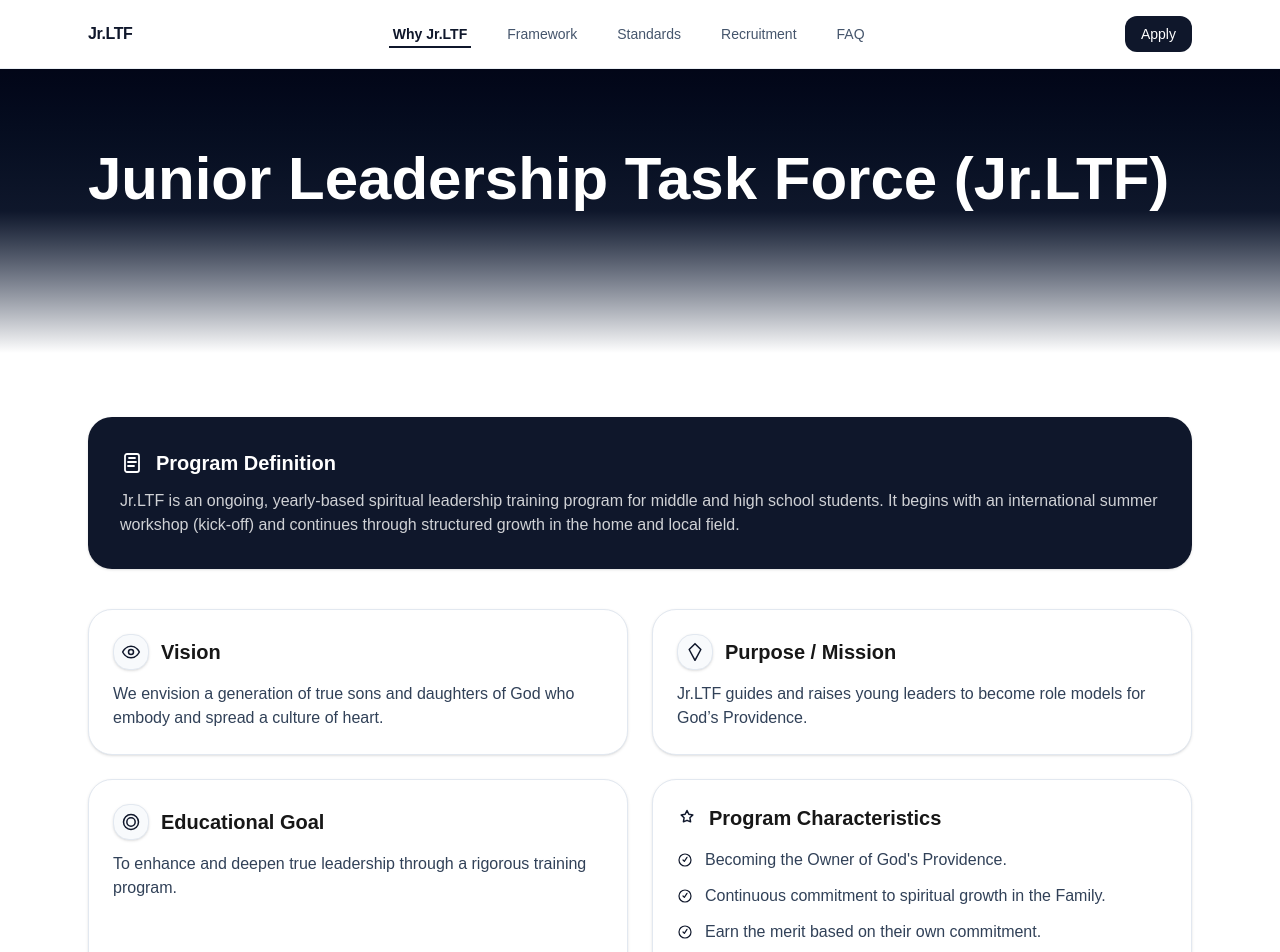
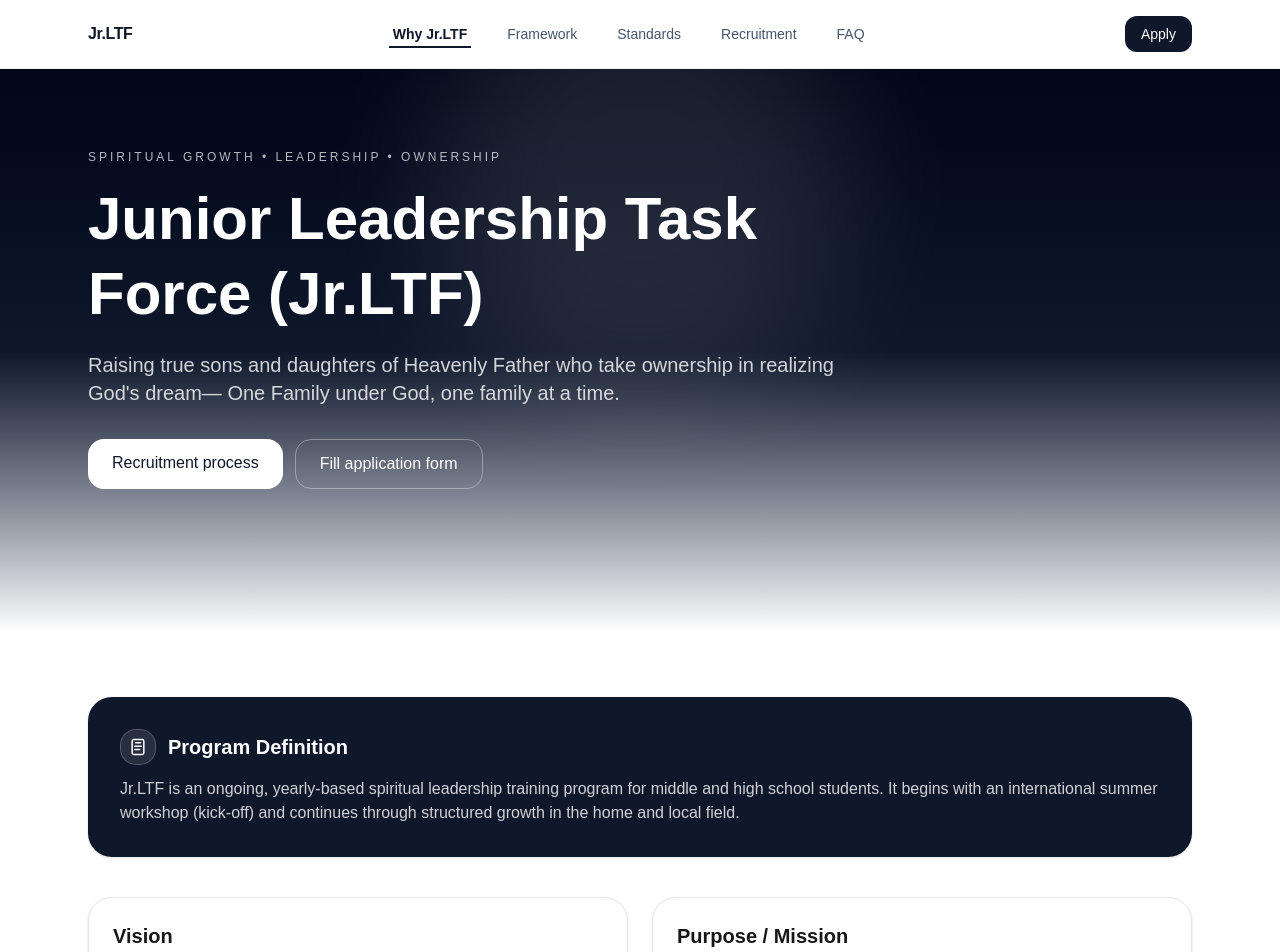
Before and after one commit to nyamkadorj/jrltf-site, a Next.js app: page / in a window 1280 px wide. Shown: the top 952 px of the page. Built offline with nearby package versions, Linux system fonts and the light colour scheme.

Commit message:
“Update”

```diff
--- a/src/app/page.tsx
+++ b/src/app/page.tsx
@@ -42,35 +42,6 @@ function IconCharacteristics(props: React.SVGProps<SVGSVGElement>) {
   );
 }
 
-function IconVision(props: React.SVGProps<SVGSVGElement>) {
-  return (
-    <svg viewBox="0 0 24 24" fill="none" stroke="currentColor"
-      strokeWidth={1.8} strokeLinecap="round" strokeLinejoin="round" {...props}>
-      <path d="M2 12s3.5-7 10-7 10 7 10 7-3.5 7-10 7S2 12 2 12z" />
-      <circle cx="12" cy="12" r="3" />
-    </svg>
-  );
-}
-
-function IconMission(props: React.SVGProps<SVGSVGElement>) {
-  return (
-    <svg viewBox="0 0 24 24" fill="none" stroke="currentColor"
-      strokeWidth={1.8} strokeLinecap="round" strokeLinejoin="round" {...props}>
-      <path d="M12 2l7 7-7 13L5 9l7-7z" />
-    </svg>
-  );
-}
-
-function IconGoal(props: React.SVGProps<SVGSVGElement>) {
-  return (
-    <svg viewBox="0 0 24 24" fill="none" stroke="currentColor"
-      strokeWidth={1.8} strokeLinecap="round" strokeLinejoin="round" {...props}>
-      <circle cx="12" cy="12" r="9" />
-      <circle cx="12" cy="12" r="5" />
-    </svg>
-  );
-}
-
 function IconBullet(props: React.SVGProps<SVGSVGElement>) {
   return (
     <svg viewBox="0 0 24 24" fill="none" stroke="currentColor"
@@ -81,27 +52,77 @@ function IconBullet(props: React.SVGProps<SVGSVGElement>) {
   );
 }
 
+/* ---------------- Page ---------------- */
+
 export default function HomePage() {
   return (
     <div>
       {/* HERO (unchanged) */}
       <section className="relative overflow-hidden">
         <div className="absolute inset-0 bg-gradient-to-b from-slate-950 via-slate-900 to-white" />
-        <div className="relative mx-auto max-w-6xl px-6 pt-20 pb-36 text-white">
-          <motion.h1 {...fadeUp(0)} className="text-4xl font-bold md:text-6xl">
-            Junior Leadership Task Force (Jr.LTF)
-          </motion.h1>
+
+        <motion.div
+          aria-hidden
+          className="absolute -top-24 left-1/2 h-[420px] w-[420px] -translate-x-1/2 rounded-full bg-white/10 blur-3xl"
+          initial={{ opacity: 0, scale: 0.95 }}
+          animate={{ opacity: 1, scale: 1 }}
+          transition={{ duration: 1.2, ease: EASE }}
+        />
+
+        <div className="relative mx-auto max-w-6xl px-6 pt-20 pb-36">
+          <div className="max-w-3xl text-white">
+            <motion.p
+              {...fadeUp(0)}
+              className="text-xs uppercase tracking-[0.25em] text-white/70"
+            >
+              Spiritual Growth • Leadership • Ownership
+            </motion.p>
+
+            <motion.h1
+              {...fadeUp(0.08)}
+              className="mt-4 text-4xl font-bold leading-tight md:text-6xl"
+            >
+              Junior Leadership Task Force (Jr.LTF)
+            </motion.h1>
+
+            <motion.p
+              {...fadeUp(0.16)}
+              className="mt-5 text-lg text-white/80 md:text-xl"
+            >
+              Raising true sons and daughters of Heavenly Father who take ownership in realizing God's dream—
+              One Family under God, one family at a time.
+            </motion.p>
+
+            <motion.div {...fadeUp(0.24)} className="mt-8 flex flex-wrap gap-3">
+              <Link
+                href="/recruitment"
+                className="rounded-2xl bg-white px-6 py-3 font-medium text-slate-900 hover:opacity-90"
+              >
+                Recruitment process
+              </Link>
+              <Link
+                href="/apply"
+                className="rounded-2xl border border-white/35 px-6 py-3 text-white hover:bg-white/10"
+              >
+                Fill application form
+              </Link>
+            </motion.div>
+          </div>
         </div>
       </section>
 
+      {/* CONTENT BLOCKS */}
       <section className="mx-auto max-w-6xl px-6 py-16">
-        {/* Program Definition FIRST */}
+
+        {/* Program Definition (moved to top, text unchanged) */}
         <motion.div
           {...fadeUpView(0)}
           className="rounded-3xl bg-slate-900 p-8 text-white shadow-sm"
         >
           <div className="flex items-center gap-3">
-            <IconDefinition className="h-6 w-6" />
+            <span className="grid h-9 w-9 place-items-center rounded-2xl border border-white/20 bg-white/10">
+              <IconDefinition className="h-5 w-5" />
+            </span>
             <h2 className="text-xl font-semibold">
               Program Definition
             </h2>
@@ -109,32 +130,42 @@ export default function HomePage() {
 
           <p className="mt-3 text-white/80">
             Jr.LTF is an ongoing, yearly-based spiritual leadership training program for middle and
-            high school students. It begins with an international summer workshop (kick-off)
-            and continues through structured growth in the home and local field.
+            high school students. It begins with an international summer workshop (kick-off) and
+            continues through structured growth in the home and local field.
           </p>
         </motion.div>
 
-        {/* Vision / Mission / Goal */}
         <div className="mt-10 grid gap-6 md:grid-cols-2">
-          <Card title="Vision" icon={<IconVision className="h-5 w-5" />}>
-            We envision a generation of true sons and daughters of God who embody and spread a culture of heart.
+          {/* Vision */}
+          <Card title="Vision">
+            We envision a generation of true sons and daughters of God who embody and spread a
+            culture of heart, taking ownership in realizing God’s dream of One God-centered Family,
+            building a world filled with peace and true love.
           </Card>
 
-          <Card title="Purpose / Mission" icon={<IconMission className="h-5 w-5" />}>
-            Jr.LTF guides and raises young leaders to become role models for God’s Providence.
+          {/* Mission */}
+          <Card title="Purpose / Mission">
+            Jr.LTF guides and raises young leaders (ages 12–17) to become role models for God’s
+            Providence—young people who represent God’s Ideal and set the standard of true
+            leadership.
           </Card>
 
-          <Card title="Educational Goal" icon={<IconGoal className="h-5 w-5" />}>
-            To enhance and deepen true leadership through a rigorous training program.
+          {/* Educational Goal */}
+          <Card title="Educational Goal">
+            To enhance and deepen true leadership through a rigorous training program that
+            challenges participants in all dimensions to become young leaders who are owners in
+            fulfilling God’s dream.
           </Card>
 
-          {/* Program Characteristics */}
+          {/* Program Characteristics (moved into grid, icon added) */}
           <motion.div
             {...fadeUpView(0)}
             className="rounded-3xl border border-slate-200 bg-white p-6 shadow-sm"
           >
             <div className="flex items-center gap-3">
-              <IconCharacteristics className="h-5 w-5 text-slate-900" />
+              <span className="grid h-9 w-9 place-items-center rounded-2xl border border-slate-200 bg-slate-50">
+                <IconCharacteristics className="h-5 w-5 text-slate-900" />
+              </span>
               <h2 className="text-xl font-semibold">Program Characteristics</h2>
             </div>
 
@@ -152,13 +183,13 @@ export default function HomePage() {
   );
 }
 
+/* ---------------- Components ---------------- */
+
 function Card({
   title,
-  icon,
   children,
 }: {
   title: string;
-  icon: React.ReactNode;
   children: React.ReactNode;
 }) {
   return (
@@ -166,13 +197,7 @@ function Card({
       {...fadeUpView(0)}
       className="rounded-3xl border border-slate-200 bg-white p-6 shadow-sm"
     >
-      <div className="flex items-center gap-3">
-        <span className="grid h-9 w-9 place-items-center rounded-2xl border border-slate-200 bg-slate-50 text-slate-900 shadow-sm">
-          {icon}
-        </span>
-        <h2 className="text-xl font-semibold">{title}</h2>
-      </div>
-
+      <h2 className="text-xl font-semibold">{title}</h2>
       <p className="mt-3 text-slate-700">{children}</p>
     </motion.div>
   );
```
